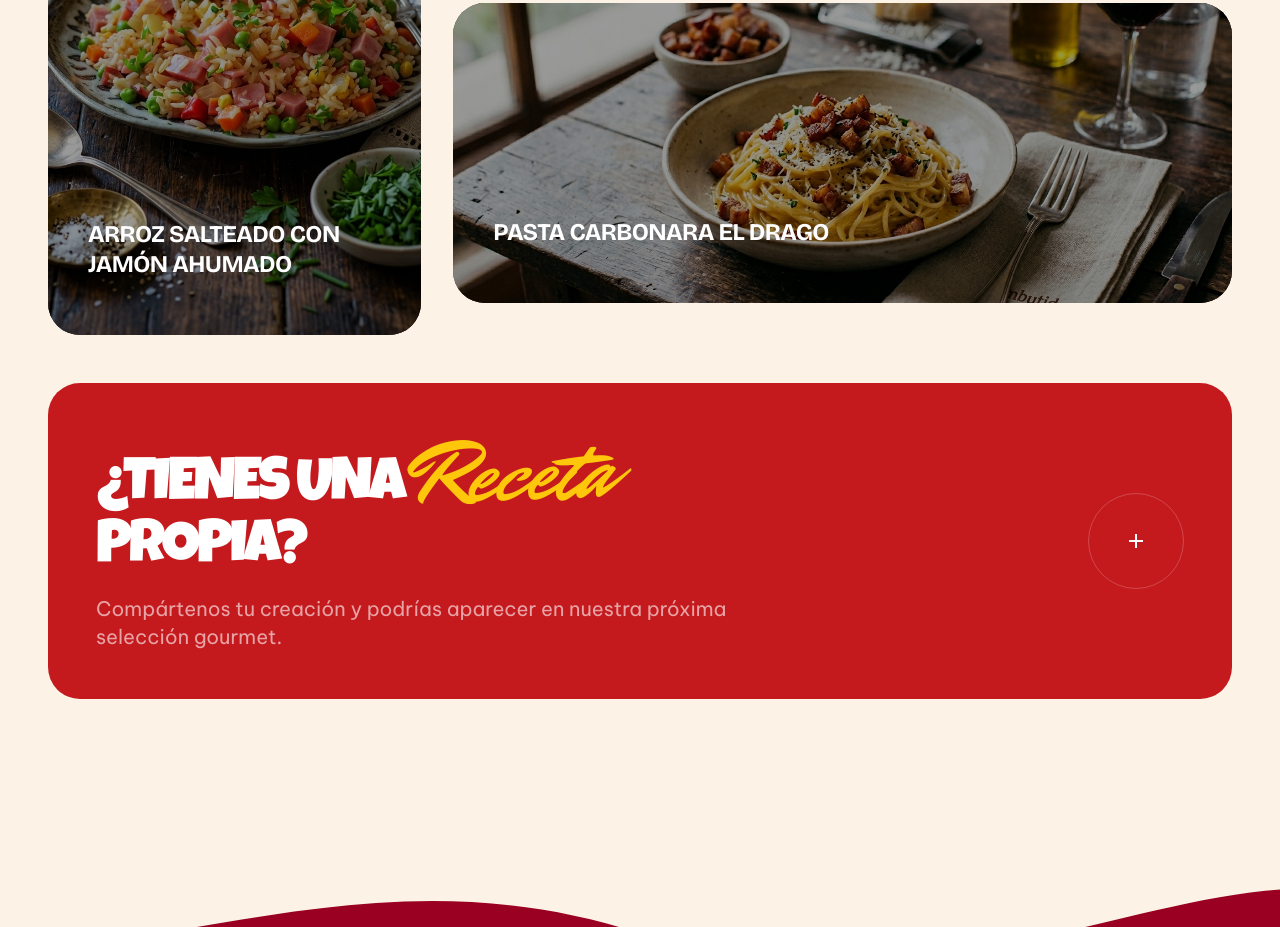
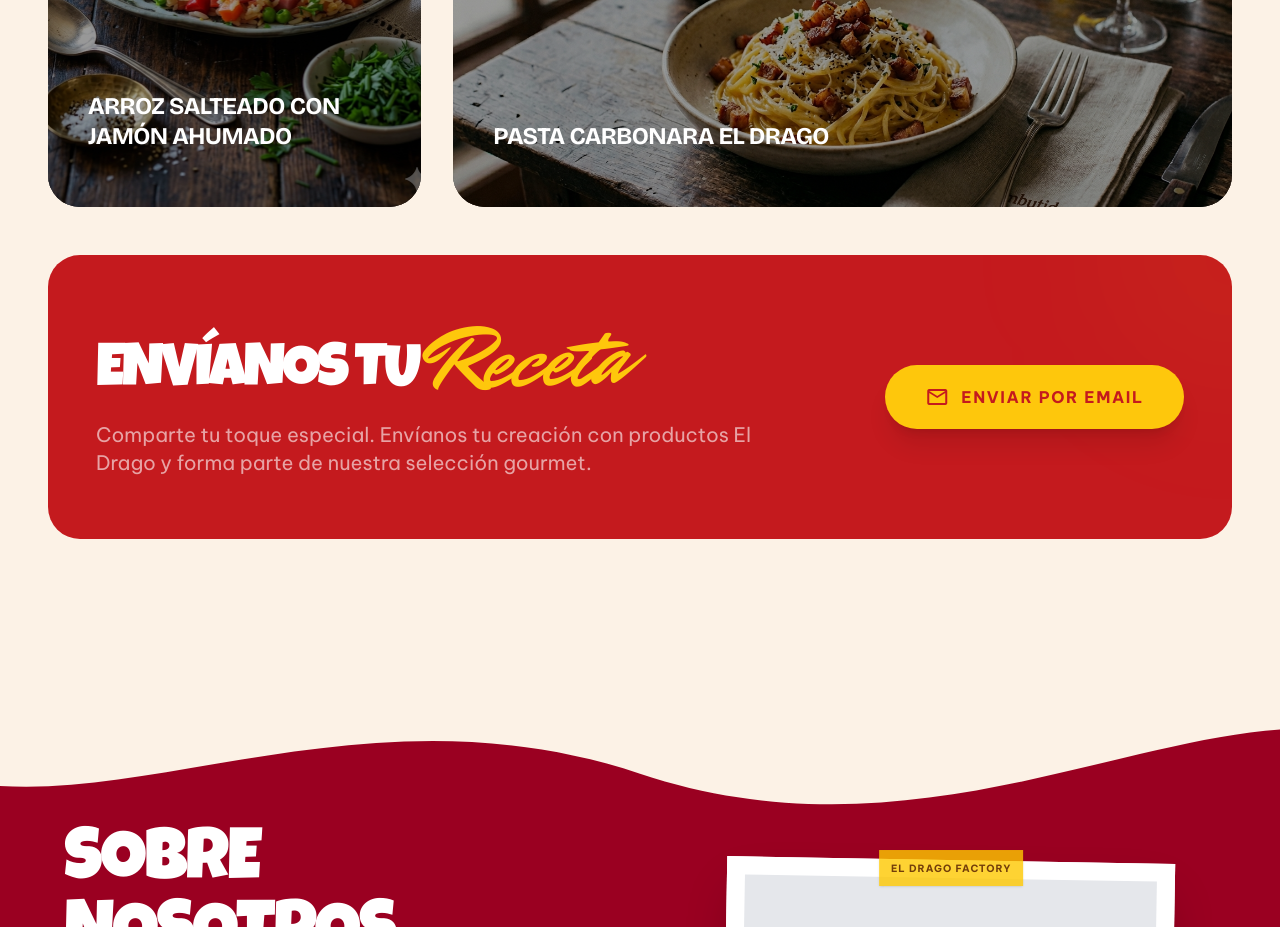
Before and after one commit to edwinforwork14/EL-drago-landing, a Next.js app: page / in a window 1280 px wide. Shown: the part 3880-4807 px from the top of the page. Built offline with nearby package versions, Linux system fonts and the light colour scheme.

Commit message:
Fix: Update RecipeSection component

```diff
--- a/src/components/RecipeSection.tsx
+++ b/src/components/RecipeSection.tsx
@@ -129,7 +129,7 @@ const RecipeCard = ({ recipe, isVertical, index }: { recipe: Recipe; isVertical?
       onMouseEnter={() => setIsHovered(true)}
       onMouseLeave={() => setIsHovered(false)}
       className={`group relative overflow-hidden rounded-[32px] cursor-pointer bg-black ${
-        isVertical ? "h-[380px] md:h-full" : "h-[250px] md:h-[300px]"
+        isVertical ? "h-[500px] md:h-full" : "h-[450px] md:h-[300px]"
       } w-full`}
     >
       <div className="absolute inset-0 z-0 bg-primary/5 flex items-center justify-center">
@@ -137,7 +137,7 @@ const RecipeCard = ({ recipe, isVertical, index }: { recipe: Recipe; isVertical?
           src={recipe.image}
           alt={recipe.title}
           className="w-full h-full object-cover"
-          animate={{ scale: isHovered ? 1.05 : 1 }}
+          animate={{ scale: isHovered ? 1.15 : 1 }}
           transition={{ duration: 0.8, ease: [0.22, 1, 0.36, 1] }}
           onError={(e) => {
             console.error("Fallo al cargar imagen:", recipe.image);
@@ -165,7 +165,7 @@ const RecipeCard = ({ recipe, isVertical, index }: { recipe: Recipe; isVertical?
 
             {/* Right: Ingredients & Prep */}
             <div className="flex flex-col justify-center border-l border-white/10 pl-10">
-              <div className="pb-2mb-4">
+              <div className="pb-2 mb-4">
                 <span className="text-accent text-[10px] tracking-widest uppercase font-bold mb-3 block">Ingredientes</span>
                 <div className="flex flex-wrap gap-2">
                   {recipe.ingredients.map((ing, i) => (
@@ -210,7 +210,6 @@ const RecipeCard = ({ recipe, isVertical, index }: { recipe: Recipe; isVertical?
                   {recipe.description}
                 </p>
 
-                {isVertical && (
                 <div className="space-y-6">
                   <div className="mb-4">
                     <span className="text-accent text-[10px] tracking-widest uppercase font-bold mb-2 block">Ingredientes</span>
@@ -234,7 +233,6 @@ const RecipeCard = ({ recipe, isVertical, index }: { recipe: Recipe; isVertical?
                     </ul>
                   </div>
                 </div>
-                )}
               </motion.div>
             )}
           </AnimatePresence>
@@ -315,19 +313,29 @@ const RecipeSection = () => {
             initial={{ opacity: 0, scale: 0.95 }}
             whileInView={{ opacity: 1, scale: 1 }}
             viewport={{ once: true }}
-            className="md:col-span-3 flex items-center justify-between bg-primary-dark rounded-[32px] p-8 md:p-12 text-white group cursor-pointer hover:bg-primary transition-colors duration-500 mt-4"
+            className="md:col-span-3 flex flex-col md:flex-row items-center justify-between bg-primary-dark rounded-[32px] p-8 md:p-12 text-white group relative overflow-hidden mt-4"
           >
-            <div className="max-w-2xl">
+            {/* Background Accent Decor */}
+            <div className="absolute top-0 right-0 w-64 h-64 bg-accent/5 rounded-full blur-[80px] -mr-32 -mt-32" />
+
+            <div className="max-w-2xl relative z-10 text-center md:text-left mb-8 md:mb-0">
               <h4 className="font-[family-name:var(--font-luckiest-guy)] text-3xl md:text-6xl uppercase tracking-tighter mb-4 leading-none">
-                ¿TIENES UNA <span className="text-accent font-[family-name:var(--font-mr-dafoe)] normal-case text-[3.5rem] md:text-[5.5rem] -rotate-2 inline-block">Receta</span> PROPIA?
+                ENVÍANOS TU <span className="text-accent font-[family-name:var(--font-mr-dafoe)] normal-case text-[3.5rem] md:text-[5.5rem] -rotate-2 inline-block">Receta</span>
               </h4>
               <p className="text-white/60 text-sm md:text-xl font-light mb-0">
-                Compártenos tu creación y podrías aparecer en nuestra próxima selección gourmet.
+                Comparte tu toque especial. Envíanos tu creación con productos El Drago y forma parte de nuestra selección gourmet.
               </p>
             </div>
-            <div className="hidden md:flex h-24 w-24 rounded-full border border-white/20 items-center justify-center group-hover:bg-white group-hover:text-primary-dark transition-all duration-500">
-              <span className="material-symbols-outlined text-4xl">add</span>
-            </div>
+
+            <motion.a
+              href="mailto:recetas@eldrago.com?subject=Mi%20Receta%20Gourmet%20-%20El%20Drago&body=Hola%20equipo%20El%20Drago,%0A%0AQuiero%20compartir%20mi%20receta%20utilizando%20sus%20productos.%0A%0ANombre%20de%20la%20receta:%20%0AIngredientes:%20%0APreparación:%20%0A%0A¡Espero%20que%20les%20guste!"
+              whileHover={{ scale: 1.05 }}
+              whileTap={{ scale: 0.95 }}
+              className="bg-accent text-primary-dark px-10 py-5 rounded-full font-bold uppercase tracking-widest text-sm md:text-base hover:bg-white transition-all duration-300 flex items-center gap-3 relative z-10 shadow-xl"
+            >
+              <span className="material-symbols-outlined">mail</span>
+              Enviar por Email
+            </motion.a>
           </motion.div>
         </div>
       </div>
```
Lines whose indentation alone changed are shown as unchanged.
